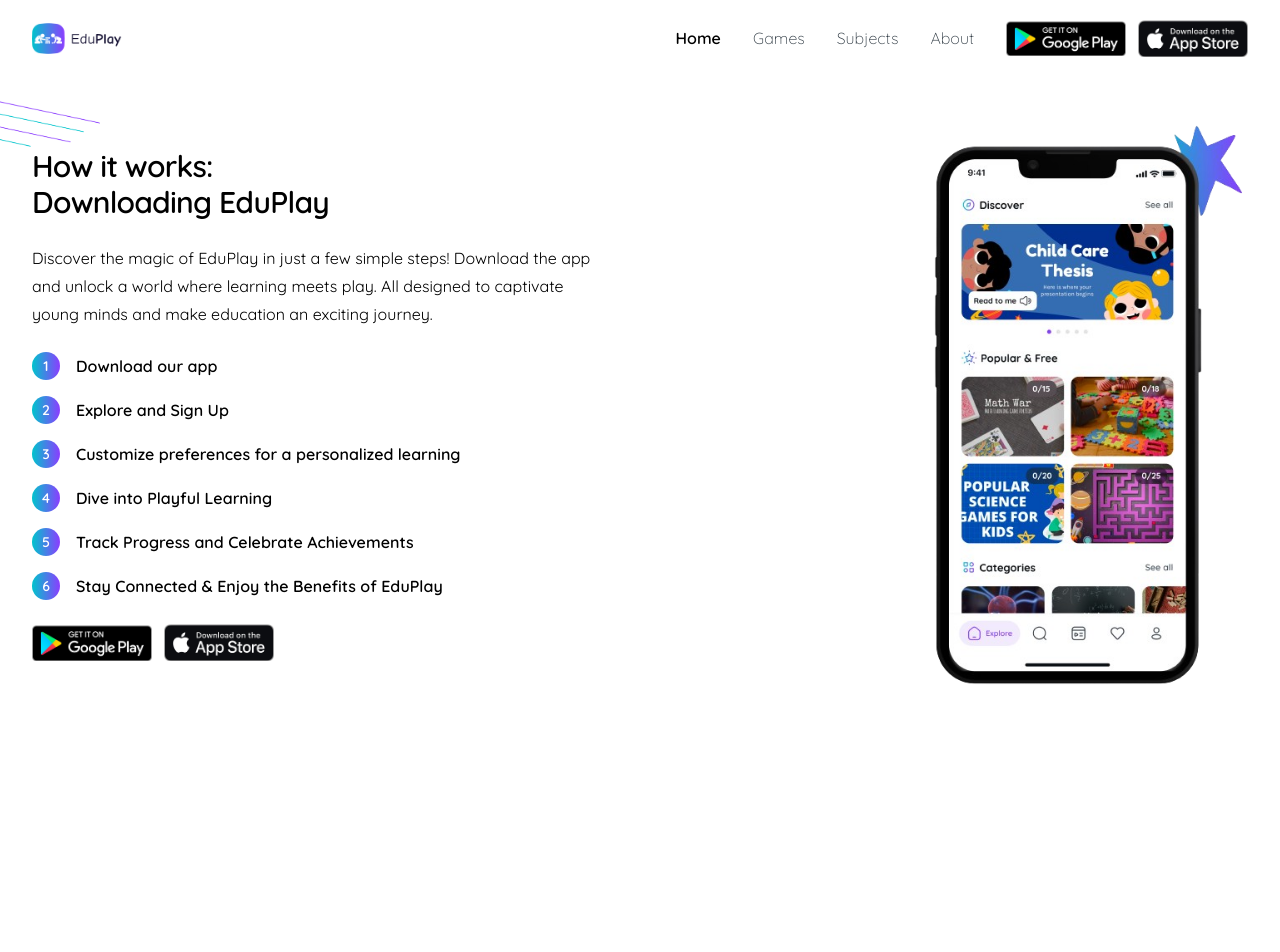
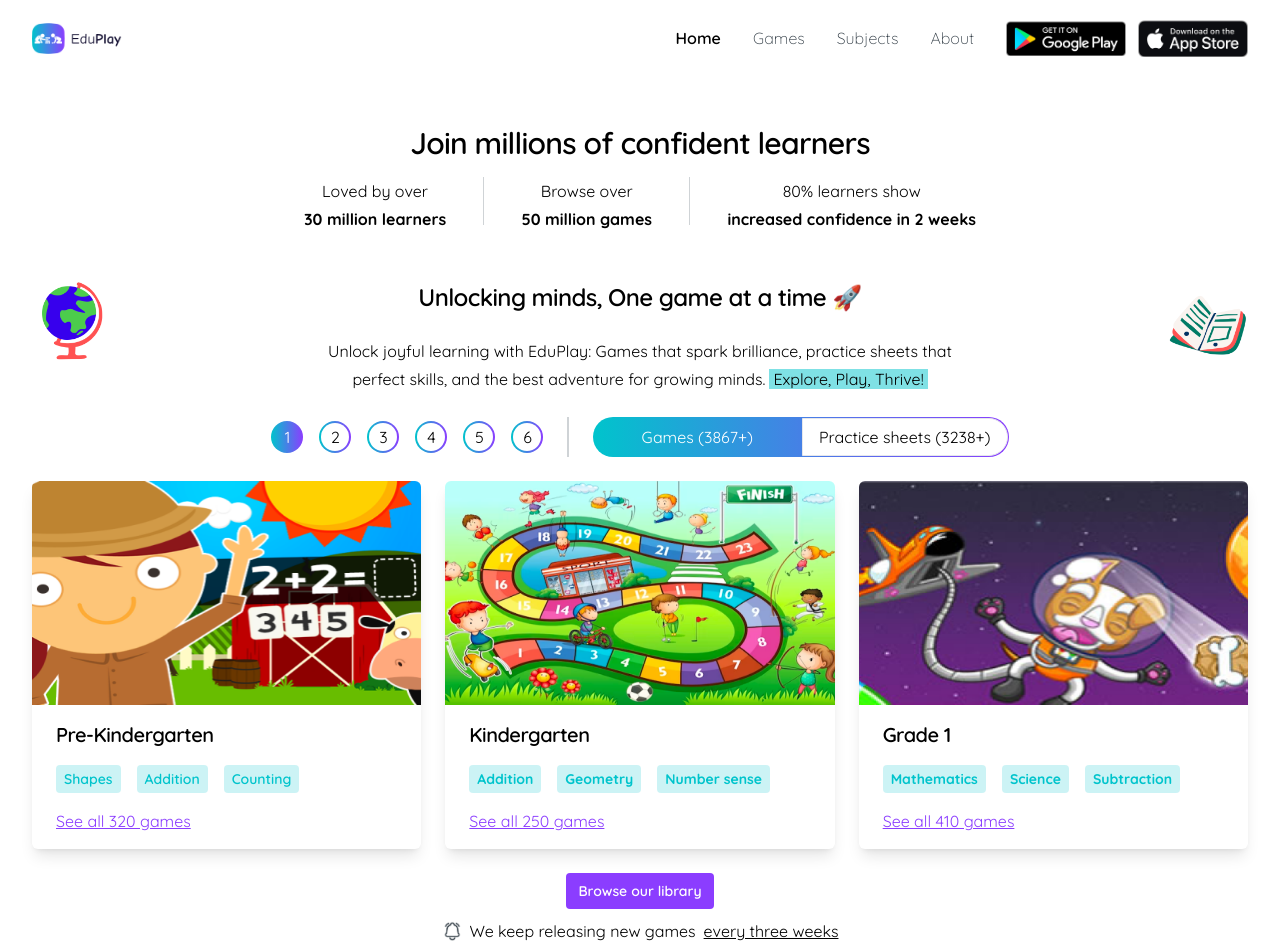
Before and after one commit to dev-rafiu/eduplay, a Next.js app: page / in a window 1280 px wide. Shown: the top 952 px of the page. Before the commit the page ends 800 px from the top, so only its background shows below. Built offline with nearby package versions, Linux system fonts and the light colour scheme.

Commit message:
feat: style games section

```diff
--- a/src/app/page.tsx
+++ b/src/app/page.tsx
@@ -15,9 +15,9 @@ export default function Home() {
     <div>
       {/* <Hero /> */}
       {/* <Features /> */}
-      <HowItWorks />
+      {/* <HowItWorks /> */}
       {/* <Explore /> */}
-      {/* <Games /> */}
+      <Games />
       {/* <Partners /> */}
       {/* <Subscription /> */}
       {/* <Reviews /> */}
--- a/src/components/games.tsx
+++ b/src/components/games.tsx
@@ -2,100 +2,206 @@ import Image from "next/image";
 
 function Games() {
   return (
-    <section>
-      <h2>Join millions of confident learners </h2>
-      <Image src="/images/games/globe.png" alt="" width={40} height={40} />
+    <section className="container space-y-8 lg:space-y-12 relative py-12">
+      <header className="space-y-4">
+        <h2 className="text-center">Join millions of confident learners </h2>
+        <ul className="flex flex-col lg:flex-row gap-0 justify-center max-w-2xl mx-auto text-center">
+          <li>
+            <p>Loved by over</p>
+            <p className="font-bold">30 million learners</p>
+          </li>
+
+          <li className="w-[1px] lg:h-12 h-8 bg-gray-100 mx-auto rotate-90 lg:rotate-0"></li>
+
+          <li>
+            <p>Browse over</p>
+            <p className="font-bold">50 million games </p>
+          </li>
+
+          <li className="w-[1px] lg:h-12 h-8 bg-gray-100 mx-auto rotate-90 lg:rotate-0"></li>
+
+          <li>
+            <p>80% learners show</p>
+            <p className="font-bold">increased confidence in 2 weeks</p>
+          </li>
+        </ul>
+      </header>
+
       <div>
-        <div>
-          <p>Loved by over</p>
-          <p>30 million learners</p>
+        <Image
+          src="/images/games/globe.png"
+          alt=""
+          width={80}
+          height={70}
+          className="hidden lg:inline-block absolute left-8"
+        />
+        <Image
+          src="/images/games/book.png"
+          alt=""
+          width={80}
+          height={70}
+          className="hidden lg:inline-block absolute right-8"
+        />
       </div>
-        <div></div>
-        <div>
-          <p>Browse over</p>
-          <p>50 million games </p>
+
+      <div className="space-y-6 text-center">
+        <h3>Unlocking minds, One game at a time 🚀</h3>
+        <p className="max-w-2xl mx-auto">
+          Unlock joyful learning with EduPlay: Games that spark brilliance,
+          practice sheets that perfect skills, and the best adventure for
+          growing minds.
+          <span className="bg-sea-blue/50 ml-1 px-1">
+            Explore, Play, Thrive!
+          </span>
+        </p>
+
+        <div className="flex flex-col lg:flex-row items-center gap-4 justify-center lg:gap-6">
+          <ul className="flex items-center gap-4">
+            <li className="size-8 bg-gradient-to-r from-sea-blue to-violet grid place-content-center rounded-full text-background">
+              1
+            </li>
+
+            <li className="size-8 ounded-full bg-gradient-to-r from-sea-blue to-violet grid place-content-center rounded-full">
+              <span className="bg-background size-7 rounded-full grid place-content-center">
+                2
+              </span>
+            </li>
+
+            <li className="size-8 ounded-full bg-gradient-to-r from-sea-blue to-violet grid place-content-center rounded-full">
+              <span className="bg-background size-7 rounded-full grid place-content-center">
+                3
+              </span>
+            </li>
+
+            <li className="size-8 ounded-full bg-gradient-to-r from-sea-blue to-violet grid place-content-center rounded-full">
+              <span className="bg-background size-7 rounded-full grid place-content-center">
+                4
+              </span>
+            </li>
+
+            <li className="size-8 ounded-full bg-gradient-to-r from-sea-blue to-violet grid place-content-center rounded-full">
+              <span className="bg-background size-7 rounded-full grid place-content-center">
+                5
+              </span>
+            </li>
+
+            <li className="size-8 ounded-full bg-gradient-to-r from-sea-blue to-violet grid place-content-center rounded-full">
+              <span className="bg-background size-7 rounded-full grid place-content-center">
+                6
+              </span>
+            </li>
+          </ul>
+          <span className="hidden lg:block h-10 bg-gray-100 w-[2px]"></span>
+          <div className="grid grid-cols-2 bg-gradient-to-r from-sea-blue to-violet rounded-full overflow-hidden">
+            <div className="p-2 text-background">Games (3867+)</div>
+            <div className="bg-background grid place-content-center border m-[1px] rounded-full rounded-l-none px-4">
+              <span className="">Practice sheets (3238+)</span>
             </div>
-        <div></div>
-        <div>
-          <p>80% learners show</p>
-          <p>increased confidence in 2 weeks</p>
           </div>
         </div>
 
-      <div>
-        <h3>Unlocking minds, One game at a time 🚀</h3>
-        <p>
-          Unlock joyful learning with EduPlay: Games that spark brilliance,
-          practice sheets that perfect skills, and the best adventure for
-          growing minds. Explore, Play, Thrive!
-        </p>
-
-        <ul>
-          <li>1</li>
-          <li>2</li>
-          <li>3</li>
-          <li>4</li>
-          <li>5</li>
-          <li>6</li>
-        </ul>
-
-        <div>
-          <span>Games (3867+)</span>
-          <span>Practice sheets (3238+)</span>
-        </div>
-
-        <div className="grid">
-          <div>
+        {/* games grid */}
+        <div className="grid gap-4 lg:gap-6 lg:grid-cols-3 text-left">
+          <article className="shadow-lg rounded-md overflow-hidden">
+            <div className="relative w-full h-56">
               <Image
                 src="/images/games/pre-kindergarten.png"
                 alt=""
-              width={150}
-              height={80}
+                fill
+                className="object-fill"
               />
+            </div>
+
+            <div className="py-4 px-6 space-y-4">
               <h4>Pre-Kindergarten</h4>
-            <ul>
-              <li>Shapes</li>
-              <li>Addition</li>
-              <li>Counting</li>
+              <ul className="flex items-center gap-4 mb-4">
+                <li className="py-1 px-2 bg-sea-blue/20 text-sea-blue font-semibold text-sm rounded">
+                  Shapes
+                </li>
+                <li className="py-1 px-2 bg-sea-blue/20 text-sea-blue font-semibold text-sm rounded">
+                  Addition
+                </li>
+                <li className="py-1 px-2 bg-sea-blue/20 text-sea-blue font-semibold text-sm rounded">
+                  Counting
+                </li>
               </ul>
-            <a href="#">See all 320 games</a>
+              <a href="#" className="block text-violet underline">
+                See all 320 games
+              </a>
             </div>
-          <div>
+          </article>
+
+          <article className="shadow-lg rounded-md overflow-hidden">
+            <div className="relative w-full h-56 rounded">
               <Image
                 src="/images/games/kindergarten.png"
                 alt=""
-              width={150}
-              height={80}
+                fill
+                className="object-fill"
               />
+            </div>
+
+            <div className="py-4 px-6 space-y-4">
               <h4>Kindergarten</h4>
-            <ul>
-              <li>Addition</li>
-              <li>Geometry</li>
-              <li>Number sense</li>
+              <ul className="flex items-center gap-4">
+                <li className="py-1 px-2 bg-sea-blue/20 text-sea-blue font-bold text-sm rounded">
+                  Addition
+                </li>
+                <li className="py-1 px-2 bg-sea-blue/20 text-sea-blue font-bold text-sm rounded">
+                  Geometry
+                </li>
+                <li className="py-1 px-2 bg-sea-blue/20 text-sea-blue font-bold text-sm rounded">
+                  Number sense
+                </li>
               </ul>
-            <a href="#">See all 250 games</a>
+              <a href="#" className="text-violet underline block">
+                See all 250 games
+              </a>
             </div>
-          <div>
+          </article>
+
+          <article className="shadow-lg rounded-md overflow-hidden">
+            <div className="relative w-full h-56">
               <Image
                 src="/images/games/grade-one.png"
                 alt=""
-              width={150}
-              height={80}
+                fill
+                className="object-fill"
               />
+            </div>
+
+            <div className="py-4 px-6 space-y-4">
               <h4>Grade 1</h4>
-            <ul>
-              <li>Mathematics</li>
-              <li>Science</li>
-              <li>Subtraction</li>
+              <ul className="flex items-center gap-4">
+                <li className="py-1 px-2 bg-sea-blue/20 text-sea-blue font-bold text-sm rounded">
+                  Mathematics
+                </li>
+                <li className="py-1 px-2 bg-sea-blue/20 text-sea-blue font-bold text-sm rounded">
+                  Science
+                </li>
+                <li className="py-1 px-2 bg-sea-blue/20 text-sea-blue font-bold text-sm rounded">
+                  Subtraction
+                </li>
               </ul>
-            <a href="#">See all 410 games</a>
+              <a href="#" className="block text-violet underline">
+                See all 410 games
+              </a>
+            </div>
+          </article>
+        </div>
+
+        <div className="space-y-2">
+          <button className="bg-violet text-background py-2 px-3 rounded font-semibold text-sm">
+            Browse our library
+          </button>
+
+          <p className="flex items-center gap-2 justify-center">
+            <Image src="/images/bell.png" alt="" width={20} height={20} />
+            <span>We keep releasing new games</span>
+            <span className="underline">every three weeks</span>
+          </p>
         </div>
       </div>
-
-        <button>Browse our library</button>
-        <p>We keep releasing new games every three weeks</p>
-      </div>
-      <Image src="/images/games/book.png" alt="" width={40} height={40} />
     </section>
   );
 }
```
Also changed, not shown: public/images/bell.png (added), tasks.txt. Lines whose indentation alone changed are shown as unchanged.
